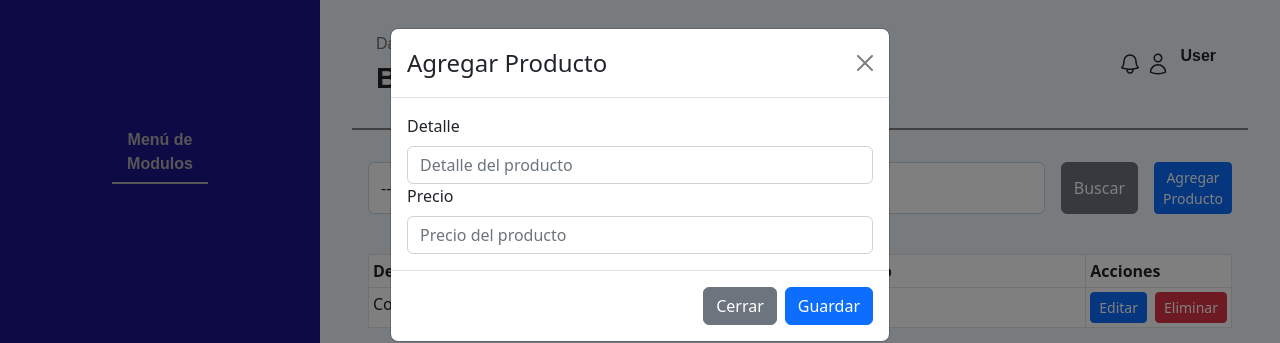
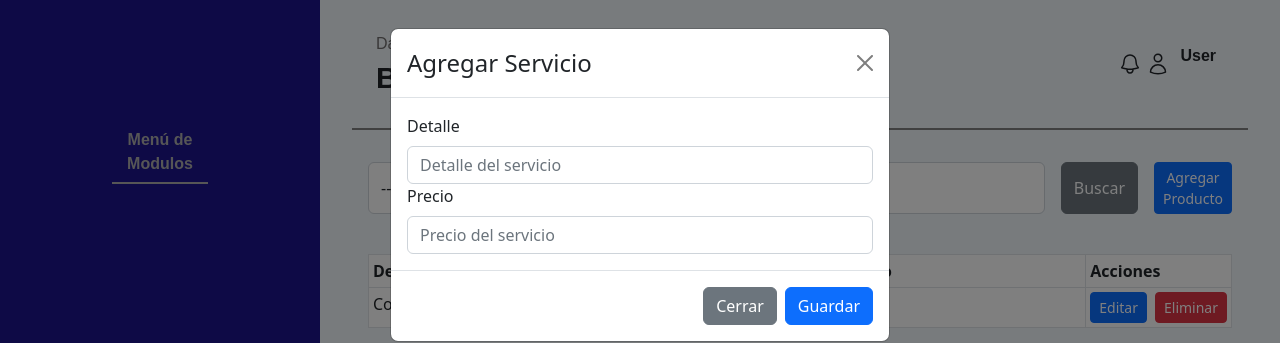
Before and after one commit to Gertecnology/peluSys-fronted, a Next.js app: page /Servicio in a window 1280 px wide. Both pictures are taken after typing "Sample" into the empty fields and a click on the button "Agregar Producto". Shown: the top 343 px of the page. Built offline with nearby package versions, Linux system fonts and the light colour scheme.

Commit message:
Resolviendo errores

```diff
--- a/src/pages/Servicio.js
+++ b/src/pages/Servicio.js
@@ -41,7 +41,7 @@ const Servicio = ({ }) => {
                     onSubmit={handleSubmit(formSubmit)}
                 >
                     <Modal.Header closeButton>
-                        <Modal.Title>Agregar Producto</Modal.Title>
+                        <Modal.Title>Agregar Servicio</Modal.Title>
                     </Modal.Header>
                     <Modal.Body>
 
@@ -52,7 +52,7 @@ const Servicio = ({ }) => {
                                     required: true
                                 })}
                                 type="text"
-                                placeholder="Detalle del producto"
+                                placeholder="Detalle del servicio"
                                 isInvalid={errors.detalle}
                             />
                         </Form.Group>
@@ -64,7 +64,7 @@ const Servicio = ({ }) => {
                                     required: true
                                 })}
                                 type="number"
-                                placeholder="Precio del producto"
+                                placeholder="Precio del servicio"
                                 isInvalid={errors.precio}
                             />
                         </Form.Group>
```
